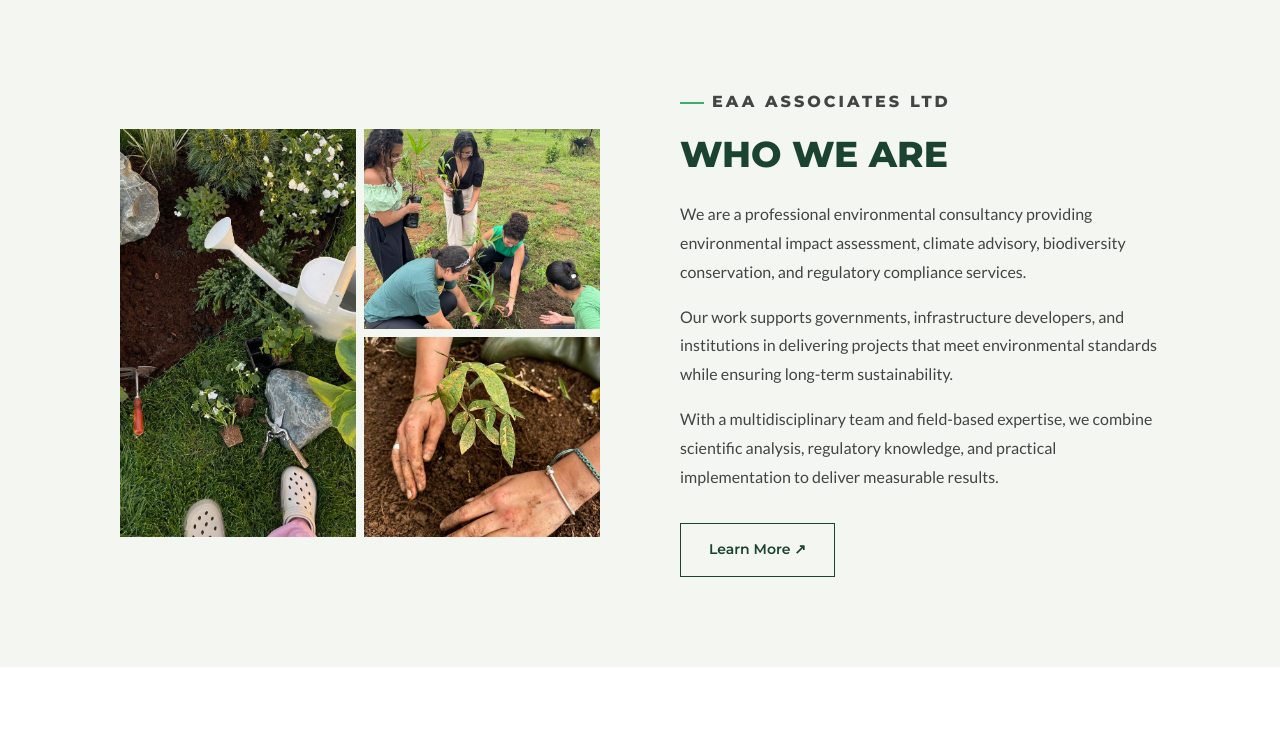
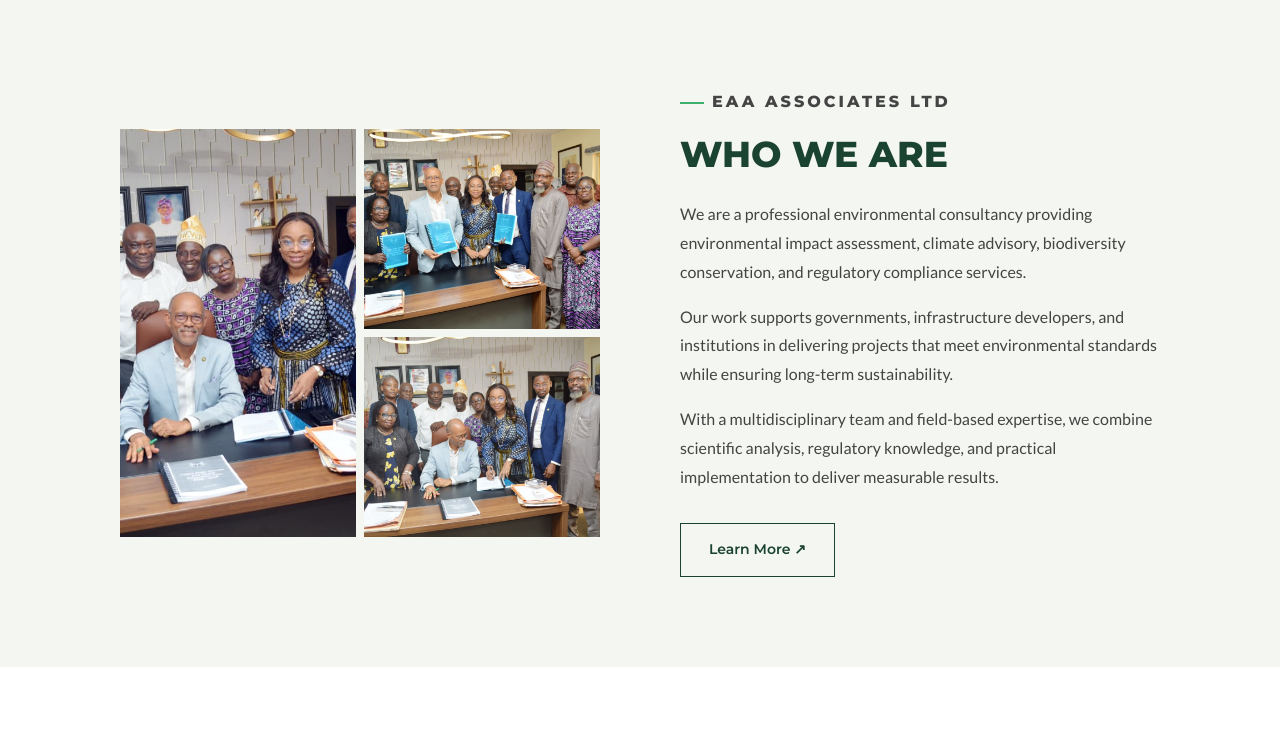
Before and after one commit to GbemigadEngineer/EAA-ASSOCIATE, a website: page index.html in a window 1280 px wide. Shown: the part 1083-1837 px from the top of the page. Drawn offline with Linux system fonts and the light colour scheme.

Commit message:
home page pictures edit

```diff
--- a/index.html
+++ b/index.html
@@ -400,19 +400,19 @@
           <div class="who-images fade-up">
             <img
               class="who-img-large"
-              src="images/download (22).jfif"
+              src="images/lagos-adaptation/WhatsApp Image 2026-04-20 at 17.08.52.jpeg"
               alt="EAA Associates Ltd field team conducting environmental assessment"
               loading="lazy"
             />
             <img
               class="who-img-sm1"
-              src="images/download (21).jfif"
+              src="images/lagos-adaptation/WhatsApp Image 2026-04-20 at 17.08.53.jpeg"
               alt="Environmental professional reviewing soil samples"
               loading="lazy"
             />
             <img
               class="who-img-sm2"
-              src="images/rainforest restoration 🌱 las cruces.jfif"
+              src="images/lagos-adaptation/WhatsApp Image 2026-04-20 at 17.09.24.jpeg"
               alt="Reforestation and ecological restoration fieldwork"
               loading="lazy"
             />
@@ -710,7 +710,7 @@
             </div>
             <div class="process-image fade-up" style="transition-delay: 0.15s">
               <img
-                src="images/download (23).jfif"
+                src="images/butterfly-garden-images/WhatsApp Image 2026-04-20 at 07.55.01.jpeg"
                 alt="Aerial view of lush green forest with road"
                 loading="lazy"
               />
@@ -1071,7 +1071,7 @@
               style="transition-delay: 0.15s"
             >
               <img
-                src="images/What Skills Do You Need to Succeed as an Environmental Lawyer_ (1).jfif"
+                src="images/additionalpic2.jpeg"
                 alt="Environmental law and compliance — gavel on leaves"
                 loading="lazy"
               />
```
Also changed, not shown: images/WhatsApp Image 2026-05-04 at 08.55.43.jpeg (added), images/additionalpic1.jpeg (added), images/additionalpic2.jpeg (added).
